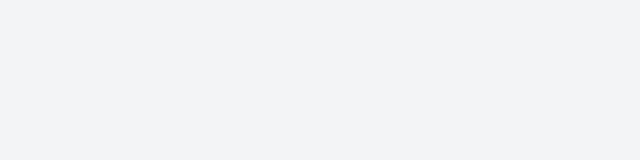
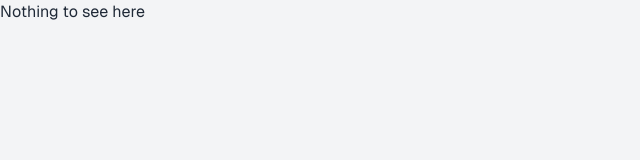
Before and after one commit to Emmanuel-Anaba/emrose-care-services, a Next.js app: page / in a window 1280 px wide. Shown: the top 160 px of the page, without its empty margins (0-640 px from the left). Built offline with nearby package versions, Linux system fonts and the light colour scheme.

Commit message:
Moved Homepage to /(root)

```diff
--- a/app/page.tsx
+++ b/app/(root)/page.tsx
@@ -1,3 +1,3 @@
 export default function Home() {
-  return <></>;
+  return <>Nothing to see here</>;
 }
```
